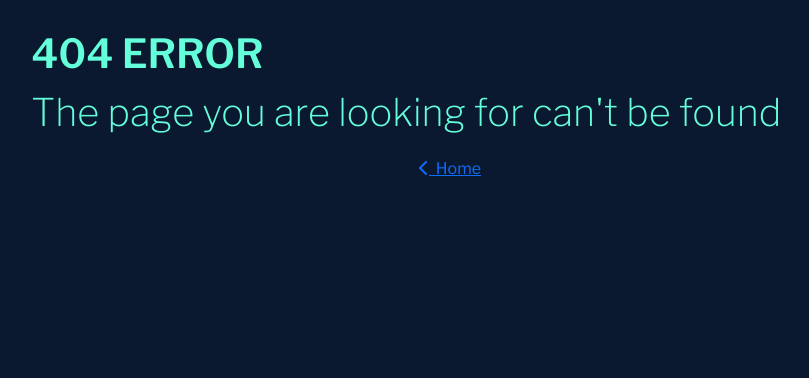
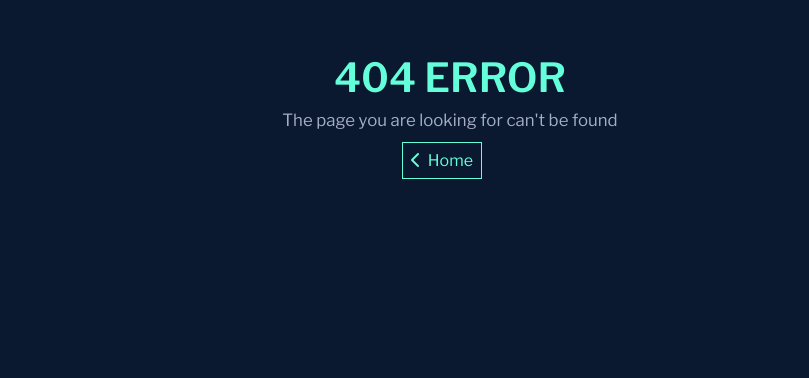
Before and after one commit to Bealby/murray_bealby, a Django app: template templates/404.html in a window 1280 px wide. Shown: the part 59-437 px from the top of the page, without its empty margins (190-999 px from the left). Run offline with Django 3.2, Linux system fonts and the light colour scheme; the template is opened without the code that fills it, so the values that code supplies are empty; some libraries are stand-ins or nearby versions.

Commit message:
Change content and layout of 404/500 pages

```diff
--- a/templates/404.html
+++ b/templates/404.html
@@ -8,14 +8,14 @@
     <div class="row">
         <!---Content 1--->
         <div class="col">
-            <div class="col-12 col-md-8 offset-md-2">
-                <p class="title-header text-uppercase mt-4 mb-0">
+            <div class="col-12 col-md-8 offset-md-2 text-center mt-5">
+                <p class="title-header text-uppercase mt-5 mb-0">
                     404 ERROR
                 </p>
-                <p class="title-role">
+                <p class="detail-description">
                     The page you are looking for can't be found
                 </p>
-                <div class="text-center mb-2">
+                <div class="col-12 live-icons">
                     <a href="{% url 'home' %}"><i class="fa-solid fa-chevron-left"></i>&nbsp;&nbsp;Home</a>
                 </div>
             </div>
```
Also changed, not shown: templates/500.html (+4 -4 lines).
